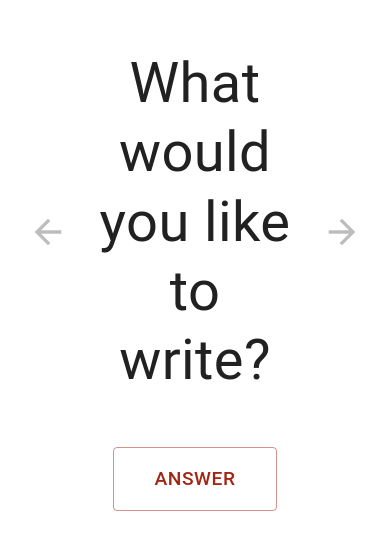
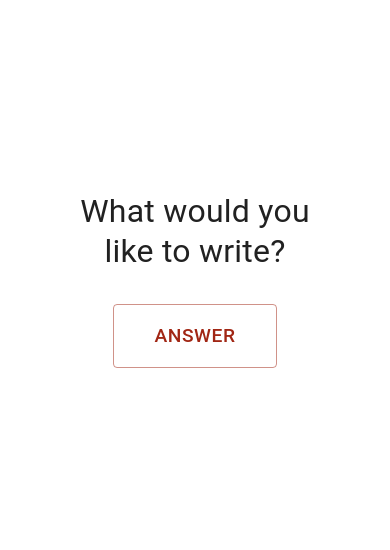
Before and after one commit to helalaou/StepWrite, a React (Create React App) app in the folder client/: page / in a window 390 px wide. Shown: the part 142-692 px from the top of the page. Built offline with nearby package versions, Linux system fonts and the light colour scheme.

Commit message:
feat: add full height navigation button
fix: nav button is now dynamic/mobile friendly

```diff
--- a/client/src/components/ChatInterface.js
+++ b/client/src/components/ChatInterface.js
@@ -14,6 +14,95 @@ function ChatInterface({
   setQuestionStatus
 }) {
   const [currentQuestionIndex, setCurrentQuestionIndex] = useState(0);
+
+  // Navigation control variables
+  const navControls = {
+    width: {
+      percentage: {
+        xs: '12%',    // xs -- smaller width on mobile
+        sm: '15%'     // sm -- original width on larger screens
+      },
+      min: {
+        xs: '15px',
+        sm: '20px'
+      },
+      max: {
+        xs: '40px',
+        sm: '70px'
+      }
+    },
+    arrow: {
+      size: {
+        xs: '1.8rem',
+        sm: '2.5rem',
+        md: '3.2rem'  //md -- original size on desktop
+      },
+      scale: 1,
+    },
+    hover: {
+      intensity: 0.07,
+      base: 0.01
+    },
+    shadow: {
+      intensity: 1
+    }
+  };
+
+  // Common styles for navigation areas
+  const getNavStyles = (isLeft) => ({
+    position: 'absolute',
+    [isLeft ? 'left' : 'right']: 0,
+    top: 0,
+    bottom: 0,
+    width: {
+      xs: navControls.width.percentage.xs,
+      sm: navControls.width.percentage.sm
+    },
+    minWidth: {
+      xs: navControls.width.min.xs,
+      sm: navControls.width.min.sm
+    },
+    maxWidth: {
+      xs: navControls.width.max.xs,
+      sm: navControls.width.max.sm
+    },
+    display: 'flex',
+    alignItems: 'center',
+    justifyContent: isLeft ? 'flex-start' : 'flex-end',
+    zIndex: 2,
+    backgroundColor: (isLeft ? currentQuestionIndex === 0 : currentQuestionIndex === currentQuestion.questions.length - 1)
+      ? 'transparent'
+      : `rgba(0, 0, 0, ${navControls.hover.base})`,
+    transition: 'all 0.3s ease',
+    boxShadow: (isLeft ? currentQuestionIndex === 0 : currentQuestionIndex === currentQuestion.questions.length - 1)
+      ? 'none'
+      : `${isLeft ? 'inset -2px' : 'inset 2px'} 0px ${navControls.shadow.intensity * 2}px -${navControls.shadow.intensity}px rgba(0, 0, 0, 0.1)`,
+    '&:hover': {
+      backgroundColor: (isLeft ? currentQuestionIndex === 0 : currentQuestionIndex === currentQuestion.questions.length - 1)
+        ? 'transparent'
+        : `rgba(0, 0, 0, ${navControls.hover.intensity})`,
+    },
+  });
+
+  // Common styles for navigation buttons
+  const getNavButtonStyles = (isDisabled) => ({
+    height: '100%',
+    width: '100%',
+    borderRadius: 0,
+    '&.Mui-disabled': {
+      opacity: 0,
+    },
+    transition: 'all 0.3s ease',
+    '& .MuiSvgIcon-root': {
+      fontSize: {
+        xs: navControls.arrow.size.xs,
+        sm: navControls.arrow.size.sm,
+        md: navControls.arrow.size.md
+      },
+      transform: `scale(${navControls.arrow.scale})`,
+      color: isDisabled ? 'action.disabled' : 'primary.main'
+    }
+  });
 
   useEffect(() => {
     if (currentQuestion?.questions) {
@@ -205,50 +294,57 @@ function ChatInterface({
   const isAnswering = questionStatus[currentQuestionIndex]?.type === 'answering';
 
   return (
-    <Box sx={{ display: 'flex', flexDirection: 'column', alignItems: 'center', justifyContent: 'center', height: '100vh' }}>
     <Box sx={{
-        textAlign: 'center',
-        mb: 4,
       display: 'flex',
+      flexDirection: 'column',
       alignItems: 'center',
-        gap: 2,
-        width: '100%',
-        maxWidth: '1700px',
-        justifyContent: 'space-between',
-        padding: '0 20px'
+      justifyContent: 'center',
+      height: '100vh',
+      position: 'relative',
+      overflow: 'hidden',
     }}>
+      {/* Left Navigation */}
+      <Box sx={getNavStyles(true)}>
         <IconButton
           onClick={handlePrevQuestion}
           disabled={currentQuestionIndex === 0}
-          sx={{
-            '& .MuiSvgIcon-root': {
-              fontSize: '2.5rem',
-              color: currentQuestionIndex === 0 ? 'action.disabled' : 'primary.main'
-            }
-          }}
+          sx={getNavButtonStyles(currentQuestionIndex === 0)}
         >
           <ArrowBackIcon />
         </IconButton>
-        <Typography
-          variant="h4"
-          gutterBottom
-          sx={{ fontSize: '42pt' }}
-        >
-          {currentActiveQuestion}
-        </Typography>
+      </Box>
+
+      {/* Right Navigation */}
+      <Box sx={getNavStyles(false)}>
         <IconButton
           onClick={handleNextQuestion}
-          disabled={currentQuestionIndex === questions.length - 1}
-          sx={{
-            '& .MuiSvgIcon-root': {
-              fontSize: '2.5rem',
-              color: currentQuestionIndex === questions.length - 1 ? 'action.disabled' : 'primary.main'
-            }
-          }}
+          disabled={currentQuestionIndex === currentQuestion.questions.length - 1}
+          sx={getNavButtonStyles(currentQuestionIndex === currentQuestion.questions.length - 1)}
         >
           <ArrowForwardIcon />
         </IconButton>
       </Box>
+
+      <Box sx={{
+        width: '100%',
+        maxWidth: '1700px',
+        padding: { xs: '0 60px', sm: '0 15%' },
+        boxSizing: 'border-box',
+        position: 'relative',
+        zIndex: 1,
+      }}>
+        <Typography
+          variant="h4"
+          gutterBottom
+          sx={{
+            fontSize: { xs: '24pt', sm: '32pt', md: '42pt' },
+            textAlign: 'center',
+            mb: 4,
+            transition: 'all 0.3s ease',
+          }}
+        >
+          {currentQuestion.questions[currentQuestionIndex]?.question || ''}
+        </Typography>
 
         <Box sx={{
           display: 'flex',
@@ -256,17 +352,21 @@ function ChatInterface({
           alignItems: 'center',
           gap: 3,
           width: '100%',
-        maxWidth: '800px'
+          maxWidth: '800px',
+          margin: '0 auto',
         }}>
           {questionStatus[currentQuestionIndex]?.type && (
             <Typography
               sx={{
                 color: questionStatus[currentQuestionIndex]?.type === 'skipped' ? 'warning.main' :
                       questionStatus[currentQuestionIndex]?.type === 'answered' ? 'success.main' : 'info.main',
-              fontWeight: 'bold'
+                fontWeight: 'bold',
+                textTransform: 'uppercase',
+                letterSpacing: '1px',
+                fontSize: '0.9rem'
               }}
             >
-            Status: {questionStatus[currentQuestionIndex]?.type.toUpperCase()}
+              Status: {questionStatus[currentQuestionIndex]?.type}
             </Typography>
           )}
 
@@ -353,6 +453,7 @@ function ChatInterface({
           )}
         </Box>
       </Box>
+    </Box>
   );
 }
 
```
Also changed, not shown: 1 other file (tests, documents, lock files or other folders). Lines whose indentation alone changed are shown as unchanged.
